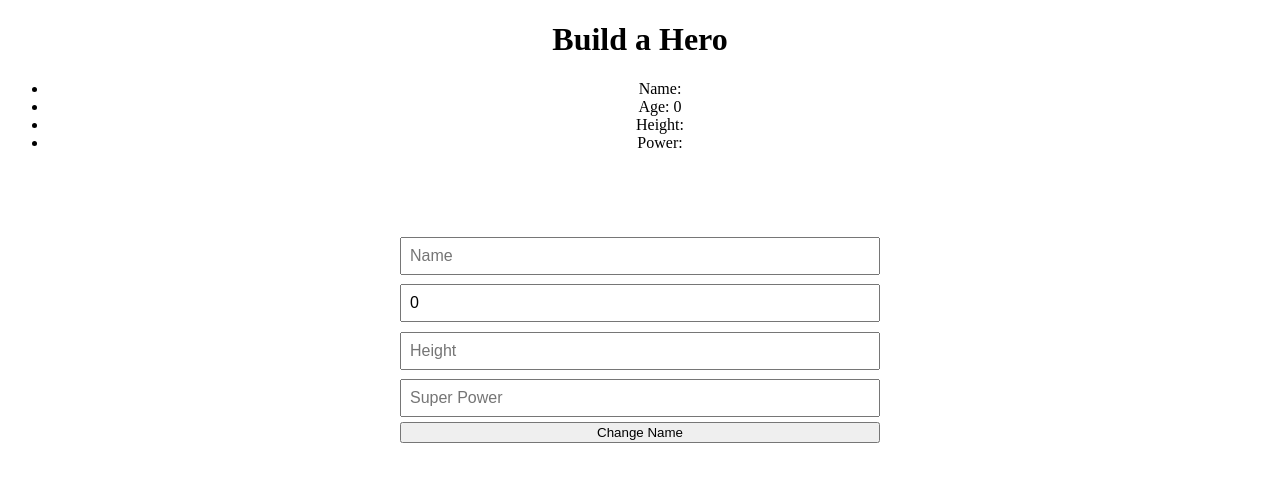
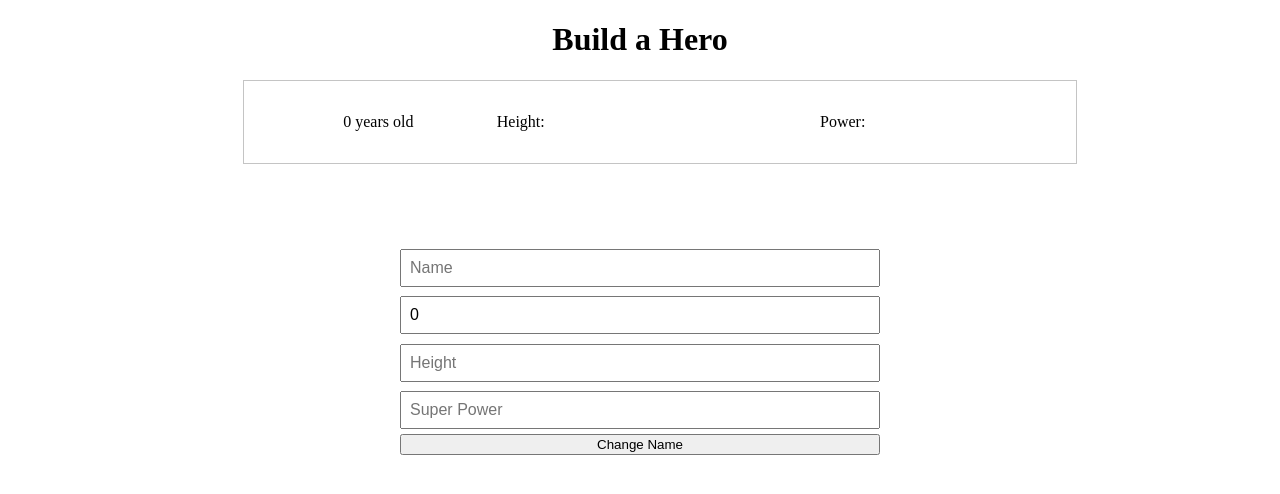
Before and after one commit to nikindtmas1/creating-a-hero, a React (Create React App) app in the folder client/: page / in a window 1280 px wide. Shown: the top 494 px of the page. Built offline with nearby package versions, Linux system fonts and the light colour scheme.

Commit message:
Added logic

```diff
--- a/client/src/components/AddHero.tsx
+++ b/client/src/components/AddHero.tsx
@@ -58,10 +58,14 @@ const AddHero: FC = (props: Props) => {
                     {hero.map(person =>
 
                         <>
-                            <li>Name: {person.name}</li>
-                            <li>Age: {person.age}</li>
-                            <li>Height: {person.height}</li>
-                            <li>Power: {person.power}</li>
+                            <li className='List'>
+                                <div className='List-header'>
+                                    <h2>{person.name}</h2>
+                                </div>
+                                <p>{person.age} years old</p>
+                                <p className='List-note'>Height: {person.height}</p>
+                                <p className='List-note'>Power: {person.power}</p>
+                            </li>
                         </>
                     )}
                 </ul>
```
